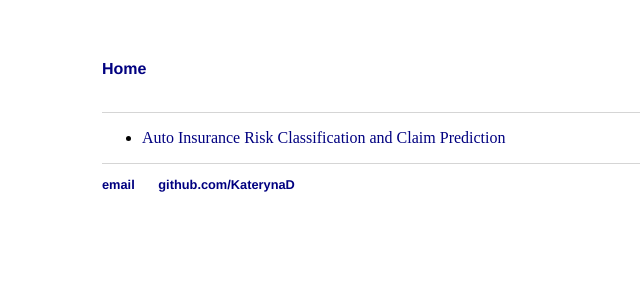
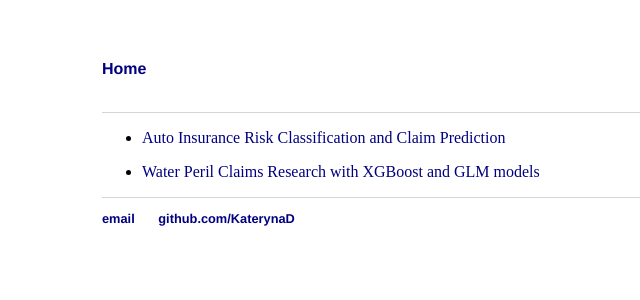
Before and after one commit to KaterynaD/KaterynaD.github.io, a Jekyll site: the page built from index.html, in a window 1280 px wide. Shown: the top 300 px of the page, without its empty margins (90-730 px from the left). Built offline with Jekyll 4.4.1, drawn with Linux system fonts in a browser that asks for light colours.

Commit message:
Update index.html

```diff
--- a/index.html
+++ b/index.html
@@ -6,4 +6,7 @@ title: Kate Drogaieva
 	<ul>
         		<li><a href="https://katerynad.github.io/Auto%20Insurance%20Risk%20Classification%20and%20Claim%20Prediction/Auto%20Insurance%20Risk%20Classification%20and%20Claim%20Prediction.htm">Auto Insurance Risk Classification and Claim Prediction</a></li>
     	</ul>
+	<ul>
+		<li><a href="https://katerynad.github.io/Water%20Peril%20Claims%20Research%20with%20XGBoost%20and%20GLM%20models/Water%20Peril%20Claims%20Research%20with%20XGBoost%20and%20GLM%20models.htm#_Toc48650996">Water Peril Claims Research with XGBoost and GLM models</a></li>
+	</ul>
 </div><!-- /.blurb -->
```
